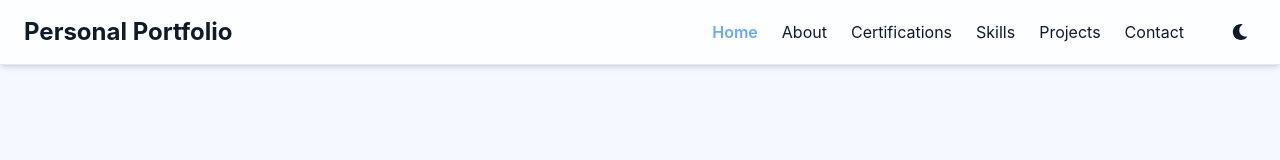
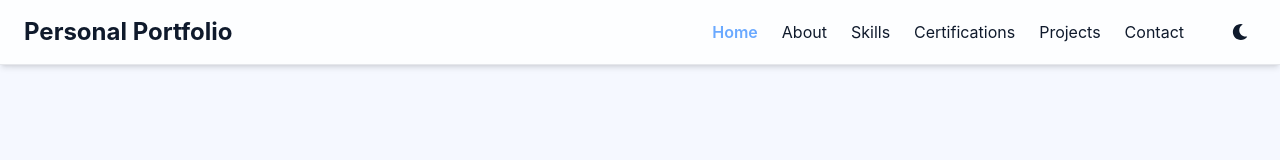
Before and after one commit to suniyahhh/personal-portfolio, a React (Create React App) app: page / in a window 1280 px wide. Shown: the top 160 px of the page. Built offline with nearby package versions, Linux system fonts and the light colour scheme.

Commit message:
certifications 2

```diff
--- a/src/App.js
+++ b/src/App.js
@@ -13,9 +13,9 @@ function App() {
     <ThemeProvider>
       <Navbar />
       <Home />
+      <Skills />
       <About />
       <Certifications />
-      <Skills />
       <Projects />
       <Contact />
       <Footer />
--- a/src/components/Navbar.jsx
+++ b/src/components/Navbar.jsx
@@ -11,8 +11,8 @@ export default function Navbar() {
   const navLinks = [
     { name: "Home", href: "#home" },
     { name: "About", href: "#about" },
+    { name: "Skills", href: "#skills" },
     { name: "Certifications", href: "#certifications" },
-    { name: "Skills", href: "#skills" },
     { name: "Projects", href: "#projects" },
     { name: "Contact", href: "#contact" },
   ];
```
